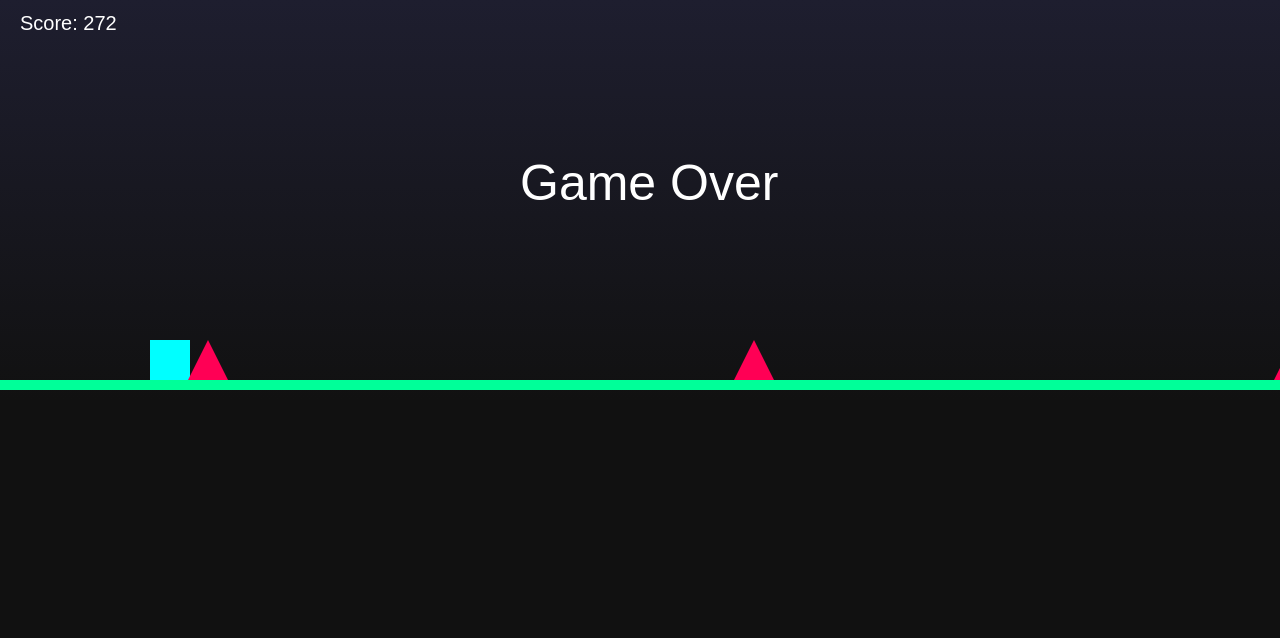
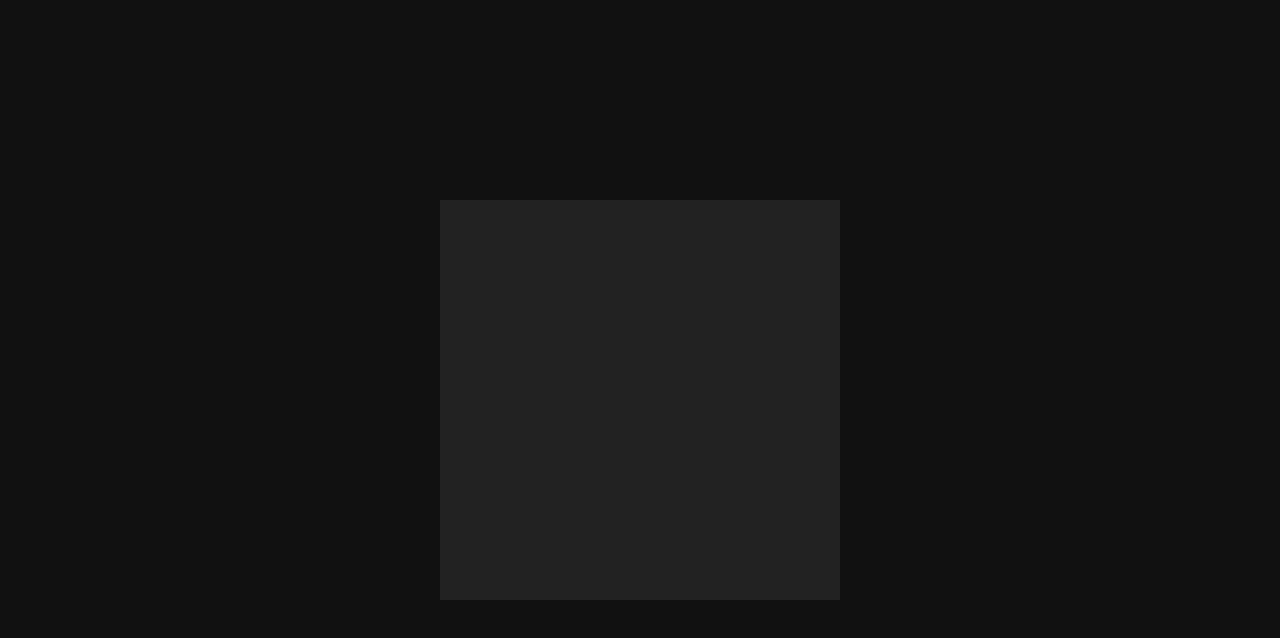
Before and after one commit to andriykrytskyi/SecondProject, a plain HTML site: page index.html in a window 1280 px wide. Drawn offline with Linux system fonts and the light colour scheme.

Commit message:
snake game

```diff
--- a/index.html
+++ b/index.html
@@ -2,153 +2,22 @@
 <html>
 <head>
 <meta charset="UTF-8">
-<title>Geometry Dash Mini</title>
+<title>Snake Game</title>
 <style>
     body {
         margin: 0;
-        overflow: hidden;
-        background: #111;
+        display: flex;
+        justify-content: center;
+        align-items: center;
+        height: 100vh;
+        background-color: #111;
     }
     canvas {
-        display: block;
-        margin: auto;
-        background: linear-gradient(#1e1e2f, #111);
+        background-color: #222;
     }
 </style>
 </head>
 <body>
-
-<canvas id="gameCanvas"></canvas>
+<canvas id="gameCanvas" width="400" height="400"></canvas>
 
 <script>
-const canvas = document.getElementById("gameCanvas");
-const ctx = canvas.getContext("2d");
-
-canvas.width = window.innerWidth;
-canvas.height = 400;
-
-let gravity = 0.8;
-let jumpForce = -15;
-let ground = canvas.height - 60;
-let gameSpeed = 6;
-let score = 0;
-let gameOver = false;
-
-const player = {
-    x: 150,
-    y: ground,
-    width: 40,
-    height: 40,
-    dy: 0,
-    jumping: false
-};
-
-const obstacles = [];
-
-function spawnObstacle() {
-    obstacles.push({
-        x: canvas.width,
-        y: ground,
-        width: 40,
-        height: 40
-    });
-}
-
-setInterval(spawnObstacle, 1500);
-
-function drawPlayer() {
-    ctx.fillStyle = "#00ffff";
-    ctx.fillRect(player.x, player.y, player.width, player.height);
-}
-
-function drawGround() {
-    ctx.fillStyle = "#00ff99";
-    ctx.fillRect(0, ground + player.height, canvas.width, 10);
-}
-
-function drawObstacles() {
-    ctx.fillStyle = "#ff0055";
-    obstacles.forEach(ob => {
-        ctx.beginPath();
-        ctx.moveTo(ob.x, ob.y + ob.height);
-        ctx.lineTo(ob.x + ob.width / 2, ob.y);
-        ctx.lineTo(ob.x + ob.width, ob.y + ob.height);
-        ctx.closePath();
-        ctx.fill();
-    });
-}
-
-function updateObstacles() {
-    obstacles.forEach(ob => {
-        ob.x -= gameSpeed;
-    });
-}
-
-function checkCollision() {
-    for (let ob of obstacles) {
-        if (
-            player.x < ob.x + ob.width &&
-            player.x + player.width > ob.x &&
-            player.y < ob.y + ob.height &&
-            player.y + player.height > ob.y
-        ) {
-            gameOver = true;
-        }
-    }
-}
-
-function update() {
-    if (gameOver) {
-        ctx.fillStyle = "white";
-        ctx.font = "50px Arial";
-        ctx.fillText("Game Over", canvas.width / 2 - 120, canvas.height / 2);
-        return;
-    }
-
-    ctx.clearRect(0, 0, canvas.width, canvas.height);
-
-    player.dy += gravity;
-    player.y += player.dy;
-
-    if (player.y > ground) {
-        player.y = ground;
-        player.dy = 0;
-        player.jumping = false;
-    }
-
-    updateObstacles();
-    checkCollision();
-
-    score++;
-
-    drawGround();
-    drawPlayer();
-    drawObstacles();
-
-    ctx.fillStyle = "white";
-    ctx.font = "20px Arial";
-    ctx.fillText("Score: " + score, 20, 30);
-
-    requestAnimationFrame(update);
-}
-
-function jump() {
-    if (!player.jumping) {
-        player.dy = jumpForce;
-        player.jumping = true;
-    }
-}
-
-document.addEventListener("keydown", e => {
-    if (e.code === "Space") {
-        jump();
-    }
-});
-
-document.addEventListener("click", jump);
-
-update();
-</script>
-
-</body>
-</html>
```
